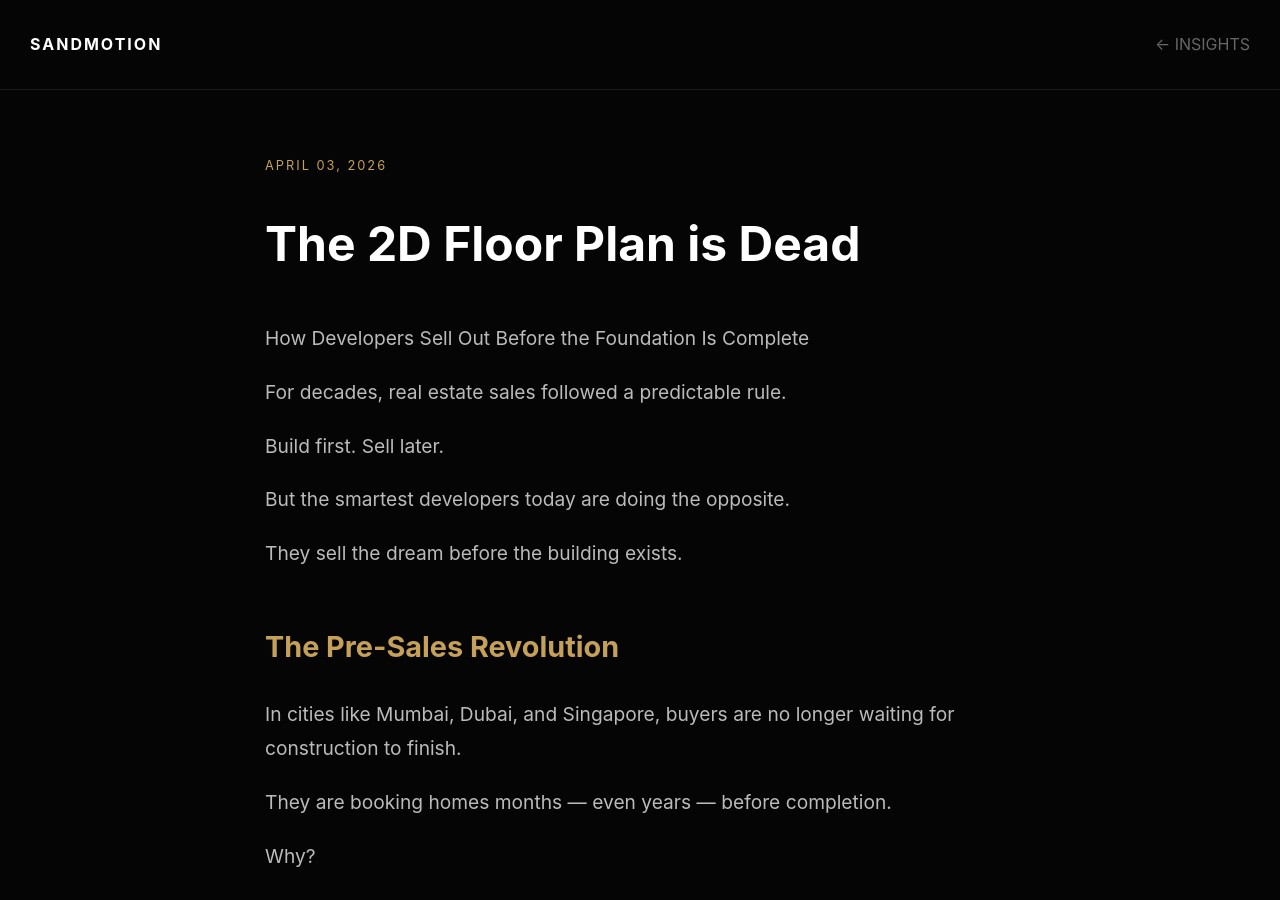
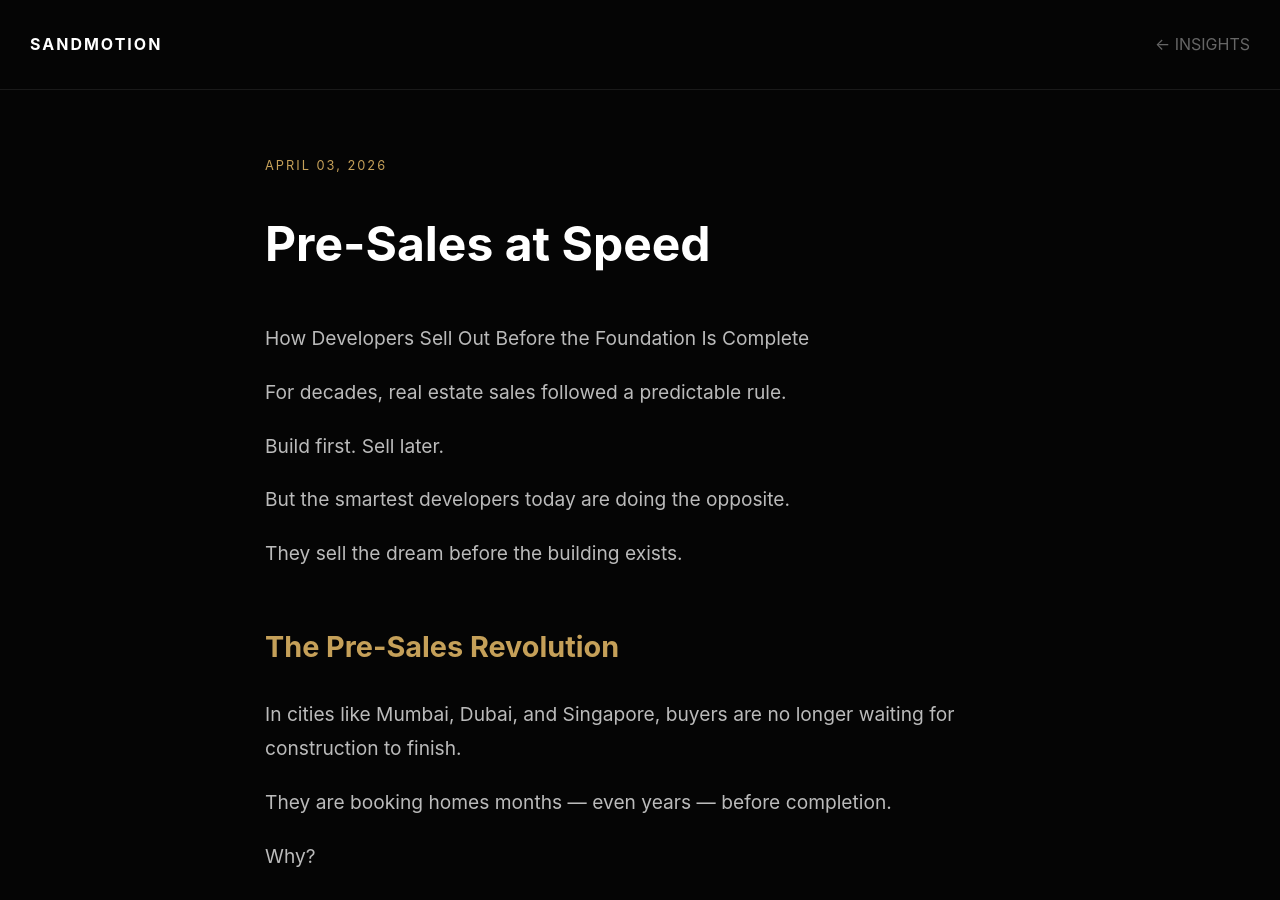
Before and after one commit to sandmotions-create/sandmotion-site, a Jekyll site: the page built from _posts/2026-04-03-2d-Pre-Sales-at-Speed.md, in a window 1280 px wide and 900 px high. Built offline with Jekyll 4.4.1, drawn with Linux system fonts in a browser that asks for light colours.

Commit message:
Add files via upload

```diff
--- a/_posts/2026-04-03-2d-Pre-Sales-at-Speed.md
+++ b/_posts/2026-04-03-2d-Pre-Sales-at-Speed.md
@@ -1,6 +1,6 @@
 ---
 layout: post
-title: "The 2D Floor Plan is Dead"
+title: "Pre-Sales at Speed "
 date: 2026-04-03
 ---
 How Developers Sell Out Before the Foundation Is Complete
```
